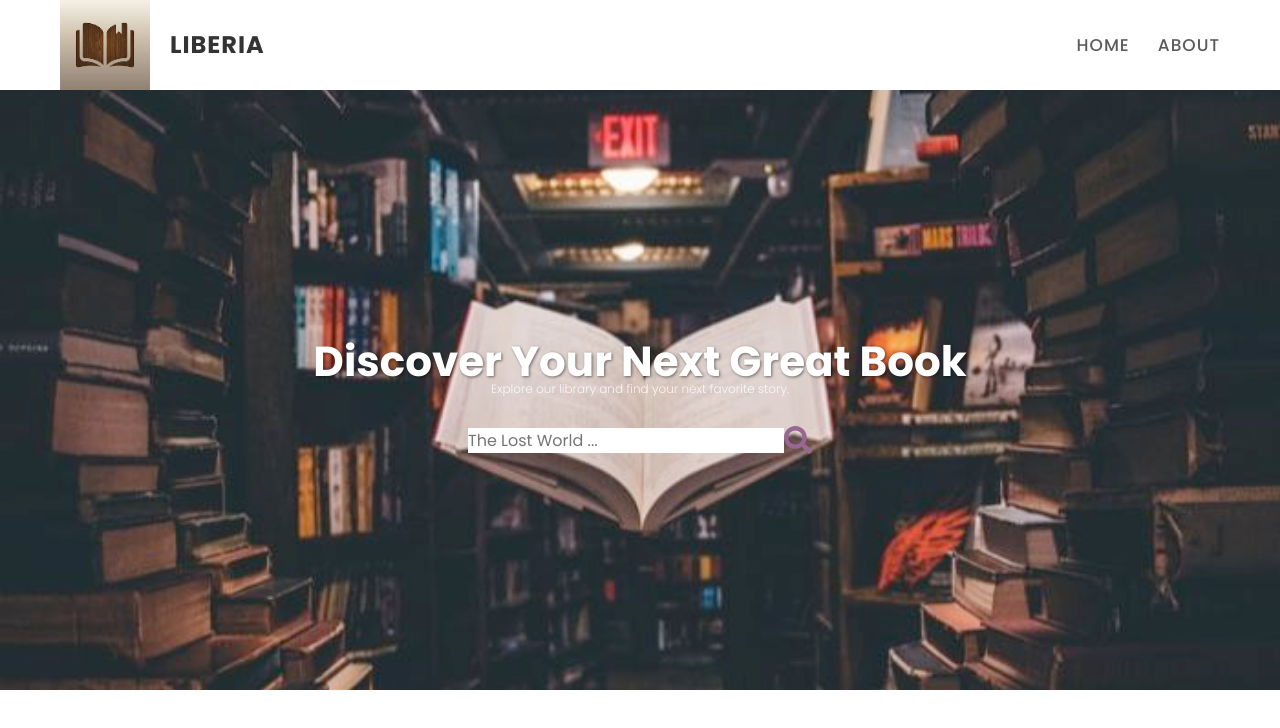
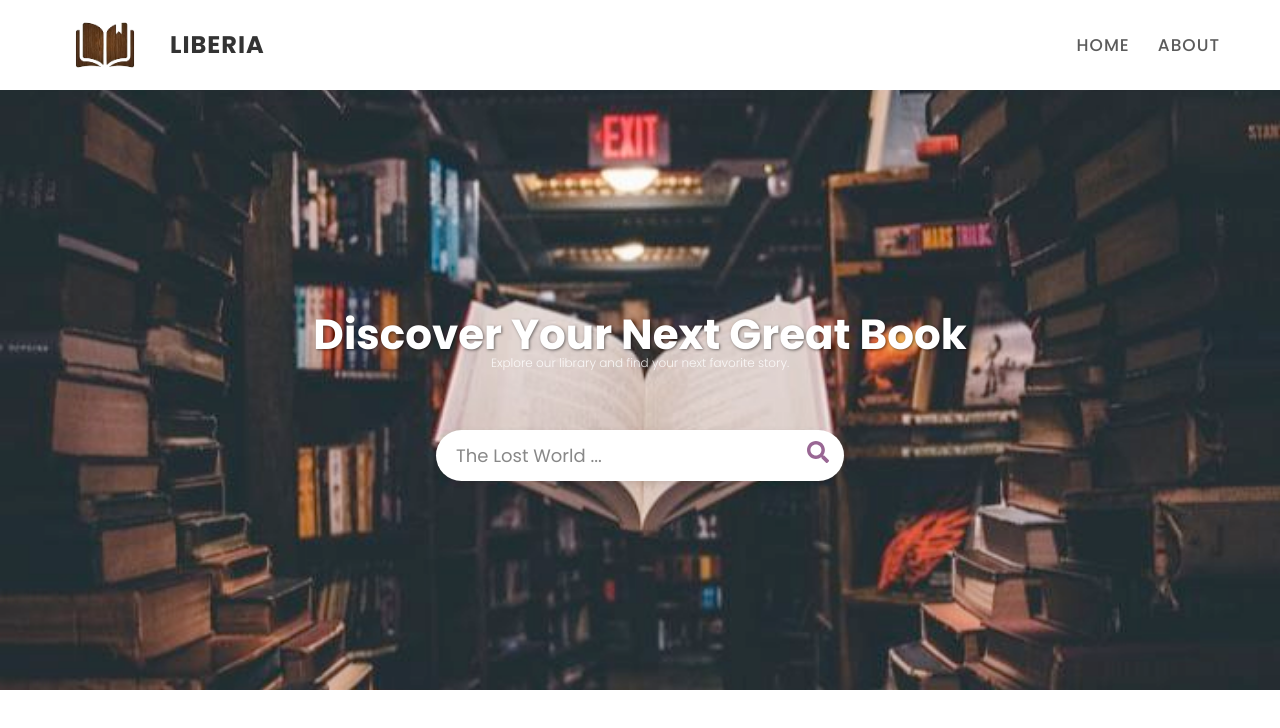
Before and after one commit to BinelaSkenderi/slutprojekt-react-F24, a React (Vite) app: page / in a window 1280 px wide. Shown: the top 728 px of the page. Built offline with nearby package versions, Linux system fonts and the light colour scheme; no server answers.

Commit message:
ändrat bild, fixat searchform

```diff
--- a/src/components/Navbar/Navbar.tsx
+++ b/src/components/Navbar/Navbar.tsx
@@ -1,7 +1,7 @@
 import React, { useState } from 'react';
 import { Link } from 'react-router-dom';
 import './Navbar.scss';
-import logoImg from '../../images/logobild.jpg';
+import logoImg from '../../images/loggoNew.png';
 import { HiOutlineMenuAlt3 } from 'react-icons/hi';
 
 const Navbar = () => {
--- a/src/components/SearchForm/SearchForm.scss
+++ b/src/components/SearchForm/SearchForm.scss
@@ -1,15 +1,39 @@
-.search-form {
+.search-section {
+  margin-top: 3rem;
+}
+
+.search-input-wrapper {
+  position: relative;
   width: 100%;
   max-width: 680px;
+  margin: 0 auto;
 }
-.search-form-elem {
-  padding: 1.4rem 2.8rem;
-  border-radius: 3.8rem;
+
+.form-control {
+  width: 100%;
+  padding: 1.2rem 4rem 1.2rem 2rem;
+  border-radius: 3rem;
+  border: none;
+  background-color: #fff;
+  font-size: 1.8rem;
+  box-shadow: 0 2px 6px rgba(0, 0, 0, 0.1);
 }
-.search-form-elem .form-control {
-  font-size: 2rem;
-  padding: 0.6rem;
+
+.form-control::placeholder {
+  color: #888;
 }
-.search-form-elem .form-control::placeholder {
-  opacity: 0.9;
+
+.search-btn {
+  position: absolute;
+  right: 1.5rem;
+  top: 50%;
+  transform: translateY(-50%);
+  background: none;
+  border: none;
+  cursor: pointer;
 }
+
+.search-icon {
+  color: var(--purple-color);
+  font-size: 2.2rem;
+}
--- a/src/components/SearchForm/SearchForm.tsx
+++ b/src/components/SearchForm/SearchForm.tsx
@@ -1,21 +1,29 @@
 import React from 'react';
-import { FaSearch } from 'react-icons/fa';
-import './SearchForm.scss';
+import { FaSearch } from 'react-icons/fa'; // Importerar sökikonen från react-icons
+import './SearchForm.scss'; // Importerar tillhörande stilfil
 
+// Funktionell komponent för sökformuläret
 const SearchForm = () => {
   return (
     <div className="search-section">
+      {/* Sektion för sökkomponenten */}
       <div className="container">
+        {/* Begränsar bredden och centrerar innehållet */}
         <div className="search-content">
+          {/* Wrapper för sökinnehållet */}
           <form className="search-form">
-            <div className="search-input-wrapper flex flex-sb bg-wh">
+            {/* HTML-formulär för att hantera sökningen */}
+            <div className="search-input-wrapper">
+              {/* Wrapper för inputfältet och knappen */}
               <input
-                type="text"
-                className="form-control"
-                placeholder="The Lost World ..."
+                type="text" // Textinmatningsfält
+                className="form-control" // Klass för styling
+                placeholder="The Lost World ..." // Visar exempeltext i fältet
               />
-              <button type="submit" className="flex flex-c" aria-label="Search">
-                <FaSearch className="text-purple" size={28} />
+              <button type="submit" className="search-btn" aria-label="Search">
+                {/* Knapp för att skicka formuläret, med tillgänglighetsbeskrivning */}
+                <FaSearch className="search-icon" />
+                {/* Sökikon visas inne i inputfältet */}
               </button>
             </div>
           </form>
```
Also changed, not shown: src/App.tsx (+4 -4 lines), src/images/loggoNew.png (added), src/images/logobild.jpg (deleted).
